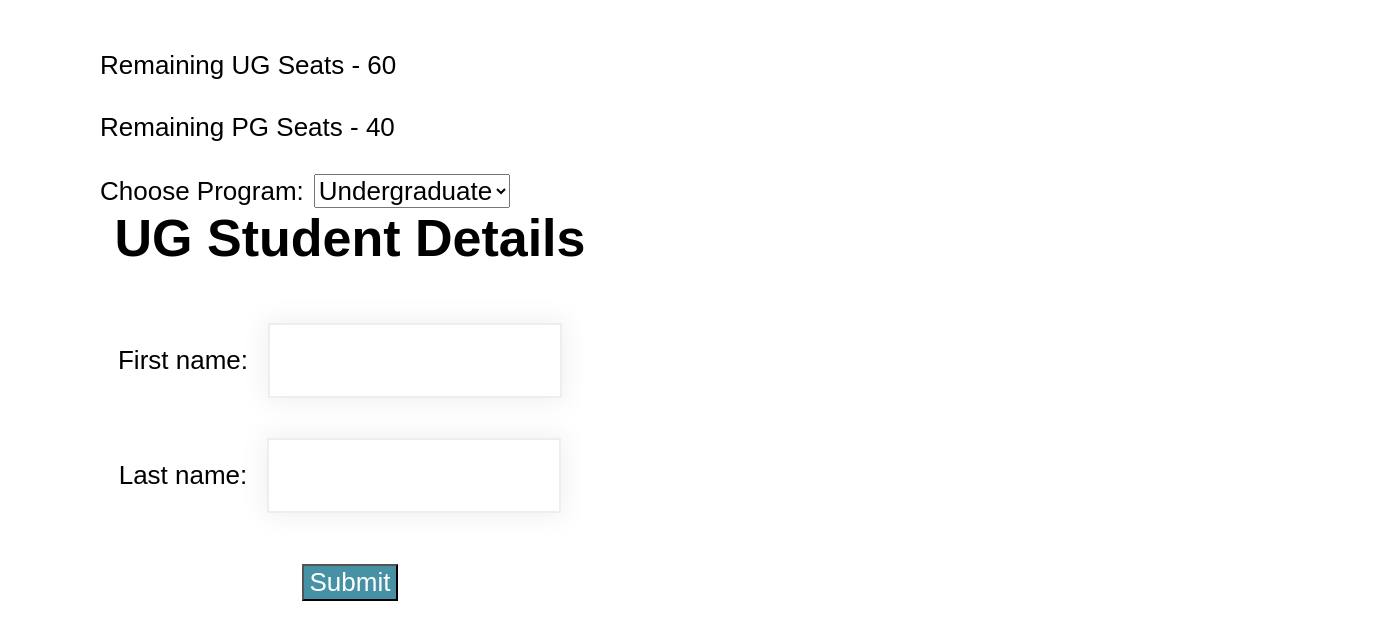
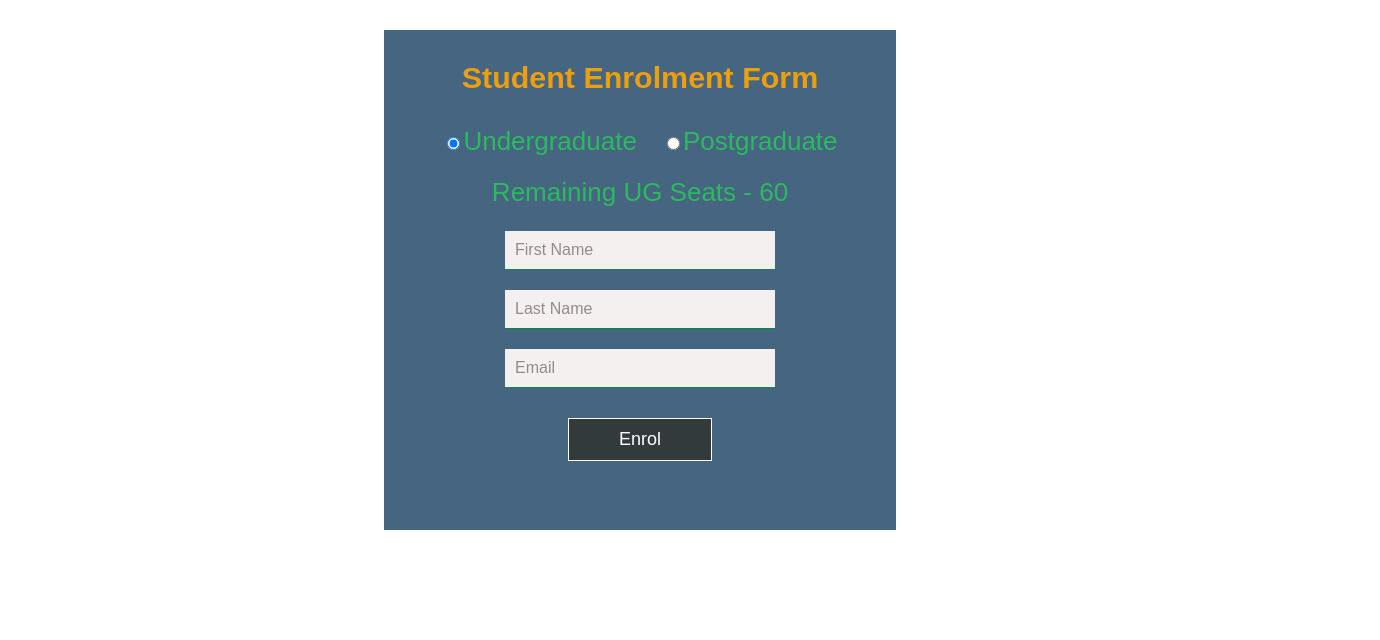
Before and after one commit to zeng-dong/just-react, a React (Create React App) app: page / in a window 1280 px wide. Shown: the top 640 px of the page, 1380 px wide, since content can reach past the window. Built offline with nearby package versions, Linux system fonts and the light colour scheme.

Commit message:
styling and refactor

```diff
--- a/src/App.css
+++ b/src/App.css
@@ -1,49 +1,88 @@
-.enrolForm {
-    font-family: sans-serif;
-    font-size: 26px;
-    text-align: center;
-    width: 500px;
-    padding: 100px;
-}
-.enrolForm input[type='text'] {
-    margin: 20px;
-    padding: 20px;
-    border: 0;
-    box-shadow: 0 0 25px 4px rgba(0, 0, 0, 0.06);
-    border: 2px solid #eee;
-    width: 250px;
-    font-family: inherit;
-    font-size: inherit;
-}
-.enrolForm input[type='submit'] {
-    background: #4691a4;
-    font-family: inherit;
-    font-size: inherit;
-    cursor: pointer;
-    color: white;
-}
-.message {
-    color: green;
-    font-family: inherit;
-    font-size: 30px;
-    font-style: italic;
-}
 .App {
     font-family: sans-serif;
     font-size: 26px;
     text-align: left;
     width: 100%;
-    padding-top: 50px;
-    float: left;
+    padding-top: 30px;
 }
 .programs {
-    padding-left: 100px;
+    position: absolute;
+    background: rgba(22, 61, 97, 0.794);
+    left: 50%;
+    height: 500px;
+    width: 40%;
+    transform: translate(-50%, 0%);
+    text-align: center;
+    color: rgba(31, 226, 80, 0.671);
+}
+.radioSel {
+    margin-left: 30px;
+}
+.parentInputs {
+    margin: 15px 0;
+    font-size: 16px;
+    padding: 10px;
+    margin-left: 10px;
+    width: 250px;
+    border-top: none;
+    border-left: none;
+    border-right: none;
+    background: rgba(245, 240, 240, 0.925);
+    color: rgb(5, 19, 66);
+    outline: none;
+}
+.title {
+    color: rgba(255, 166, 0, 0.897);
+}
+.parentLabels {
+    padding-bottom: 20px;
+}
+.enrolContainer {
+    position: absolute;
+    top: 420px;
+    left: 50%;
+    transform: translate(-50%, -50%);
+    width: 40%;
+    height: 450px;
+    text-align: center;
+    display: flex;
+}
+.enrolForm {
     width: 100%;
-    float: left;
+    transition: 0.2s;
 }
-.appDropDowns {
-    color: black;
-    font-family: inherit;
-    font-size: inherit;
-    margin-left: 10px;
+.inputFields {
+    margin: 10px 0;
+    font-size: 16px;
+    padding: 10px;
+    width: 250px;
+    border: 1px solid rgb(13, 138, 65);
+    border-top: none;
+    border-left: none;
+    border-right: none;
+    background: rgb(245, 240, 240);
+    color: rgb(5, 19, 66);
+    outline: none;
 }
+.ulEnrol {
+    list-style-type: none;
+    padding: 0;
+}
+#btnEnrol {
+    border: 1px solid;
+    background: rgb(50, 58, 59);
+    font-size: 18px;
+    color: white;
+    margin-top: 20px;
+    padding: 10px 50px;
+    cursor: pointer;
+    transition: 0.4s;
+    margin-bottom: 30px;
+}
+::placeholder {
+    color: rgba(83, 70, 70, 0.596);
+    opacity: 1;
+}
+.message {
+    color: rgba(31, 226, 80, 0.671);
+}
--- a/src/App.js
+++ b/src/App.js
@@ -2,13 +2,15 @@ import { useState } from 'react';
 import './App.css';
 import EnrolmentForm from './EnrolmentForm';
 
-function App() {
+const App = () => {
     const [program, setProgram] = useState('UG');
     const [ugSeats, setUgSeats] = useState(60);
     const [pgSeats, setPgSeats] = useState(40);
 
     const handleChange = (event) => {
         setProgram(event.target.value);
+        setPgSeats(pgSeats);
+        setUgSeats(ugSeats);
     };
 
     const setUpdatedSeats = (updatedSeats) => {
@@ -22,21 +24,31 @@ function App() {
     return (
         <div className="App">
             <div className="programs">
-                <label>Remaining UG Seats - {ugSeats}</label>
-                <br />
-                <br />
-                <label>Remaining PG Seats - {pgSeats}</label>
-                <br />
-                <br />
-                <label>Choose Program:</label>
-                <select
-                    className="appDropDowns"
-                    onChange={handleChange}
-                    value={program}
-                >
-                    <option value="UG">Undergraduate</option>
-                    <option value="PG">Postgraduate</option>
-                </select>
+                <h3 className="title">Student Enrolment Form</h3>
+                <ul className="ulEnrol">
+                    <li className="parentLabels" onChange={handleChange}>
+                        <input
+                            type="radio"
+                            value="UG"
+                            name="programGroup"
+                            defaultChecked
+                        />
+                        Undergraduate
+                        <input
+                            type="radio"
+                            value="PG"
+                            name="programGroup"
+                            className="radioSel"
+                        />
+                        Postgraduate
+                    </li>
+                    <li>
+                        <label className="parentLabels">
+                            Remaining {program} Seats -{' '}
+                            {program === 'UG' ? ugSeats : pgSeats}
+                        </label>
+                    </li>
+                </ul>
             </div>
             <EnrolmentForm
                 chosenProgram={program}
@@ -45,5 +57,5 @@ function App() {
             />
         </div>
     );
-}
+};
 export default App;
--- a/src/EnrolmentForm.js
+++ b/src/EnrolmentForm.js
@@ -1,43 +1,96 @@
 import { useState } from 'react';
 import './App.css';
 
-function EnrolmentForm(props) {
+const EnrolmentForm = (props) => {
     const [firstName, setFirstName] = useState('');
     const [lastName, setLastName] = useState('');
+    const [email, setEmail] = useState('');
     const [welcomeMessage, setWelcomeMessage] = useState('');
-
-    const handleSubmit = (event) => {
-        setWelcomeMessage(`Welcome ${firstName} ${lastName}`);
+    const handleClick = (event) => {
+        handleInputReset('', '', '');
+        setWelcomeMessage(
+            `${firstName} ${lastName} enrolled. Email sent to - ${email}`
+        );
         props.setUpdatedSeats(props.currentSeats - 1);
         event.preventDefault();
     };
-
+    //change of input value set method
+    const handleInputChange = (setInput, event) => {
+        setInput(event.target.value);
+    };
+    //set input fields
+    const handleInputReset = (fname, lname, email) => {
+        setFirstName(fname);
+        setLastName(lname);
+        setEmail(email);
+    };
     return (
         <div>
-            <form className="enrolForm" onSubmit={handleSubmit}>
-                <h1>{props.chosenProgram} Student Details</h1>
-                <label>First name:</label>
+            <div className="enrolContainer">
+                <form className="enrolForm" name="enrolForm">
+                    <ul className="ulEnrol">
+                        <li>
+                            <label for="firstname"></label>
                             <input
                                 type="text"
-                    name="fname"
-                    onBlur={(event) => setFirstName(event.target.value)}
+                                className="inputFields"
+                                id="firstname"
+                                name="firstname"
+                                placeholder="First Name"
+                                value={firstName}
+                                onChange={(event) =>
+                                    handleInputChange(setFirstName, event)
+                                }
                             />
-                <br />
-                <label>Last name:</label>
+                        </li>
+                        <li>
+                            <label for="lastname"></label>
                             <input
-                    type="text"
-                    name="lname"
-                    onBlur={(event) => setLastName(event.target.value)}
+                                type="test"
+                                className="inputFields"
+                                id="lastname"
+                                name="lastname"
+                                placeholder="Last Name"
+                                value={lastName}
+                                onChange={(event) =>
+                                    handleInputChange(setLastName, event)
+                                }
                             />
-                <br />
-                <br />
-                <input type="submit" value="Submit" />
-            </form>
-
+                        </li>
+                        <li>
+                            <label for="email"></label>
+                            <input
+                                type="email"
+                                className="inputFields"
+                                id="email"
+                                name="email"
+                                placeholder="Email"
+                                value={email}
+                                onChange={(event) =>
+                                    handleInputChange(setEmail, event)
+                                }
+                            />
+                        </li>
+                        <li id="center-btn">
+                            <input
+                                type="submit"
+                                id="btnEnrol"
+                                name="Enrol"
+                                alt="Enrol"
+                                value="Enrol"
+                                onClick={handleClick}
+                            />
+                        </li>
+                        <li>
+                            {' '}
                             <label id="studentMsg" className="message">
                                 {welcomeMessage}
                             </label>
+                        </li>
+                    </ul>
+                </form>
+            </div>
         </div>
     );
-}
+};
 export default EnrolmentForm;
```
Lines whose indentation alone changed are shown as unchanged.
